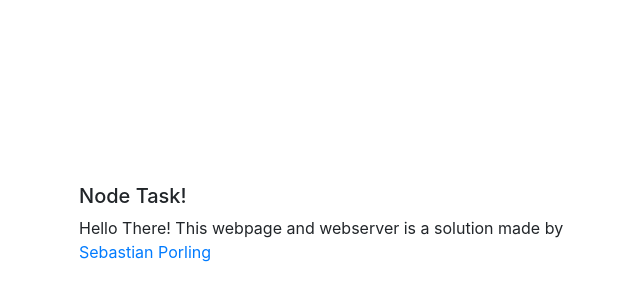
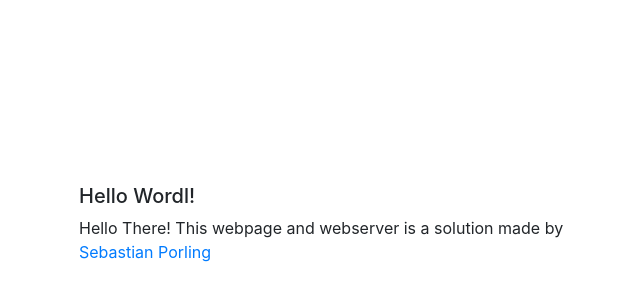
Before and after one commit to sebastian-porling/node_console_application, a website: page public/index.html in a window 1280 px wide. Shown: the part 16-316 px from the top of the page, 286-926 px from the left. Drawn offline with nearby package versions, Linux system fonts and the light colour scheme.

Commit message:
feat: title is hello world

```diff
--- a/public/index.html
+++ b/public/index.html
@@ -34,7 +34,7 @@
     <!-- Place holder for image and some text -->
     <div class="media">
         <div class="media-body">
-            <h5 class="mt-0">Node Task!</h5>
+            <h5 class="mt-0">Hello Wordl!</h5>
             Hello There! This webpage and webserver is a solution made by <br><a href="https://github.com/sebastian-porling">Sebastian Porling</a>
         </div>
     </div>
```
